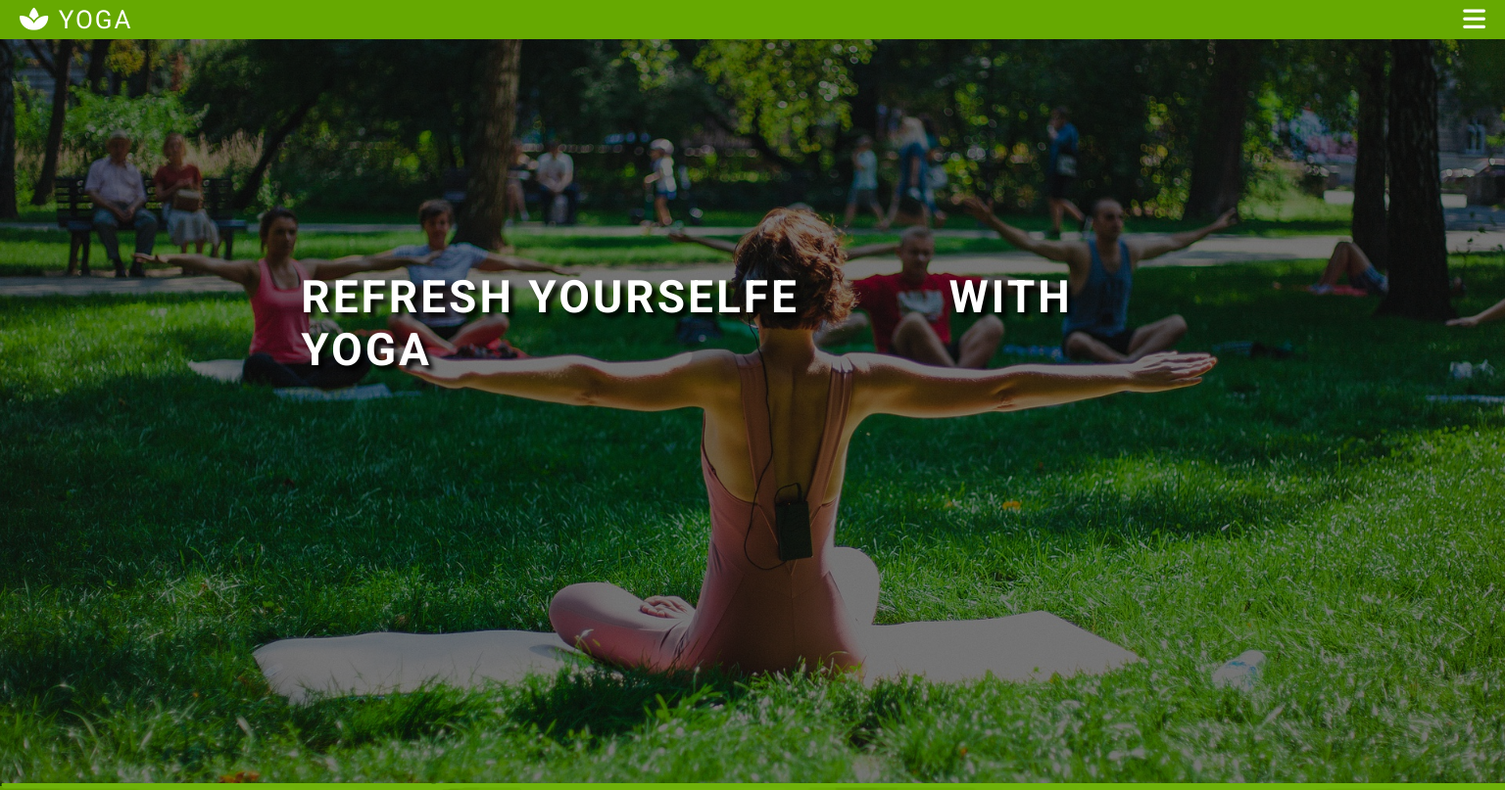
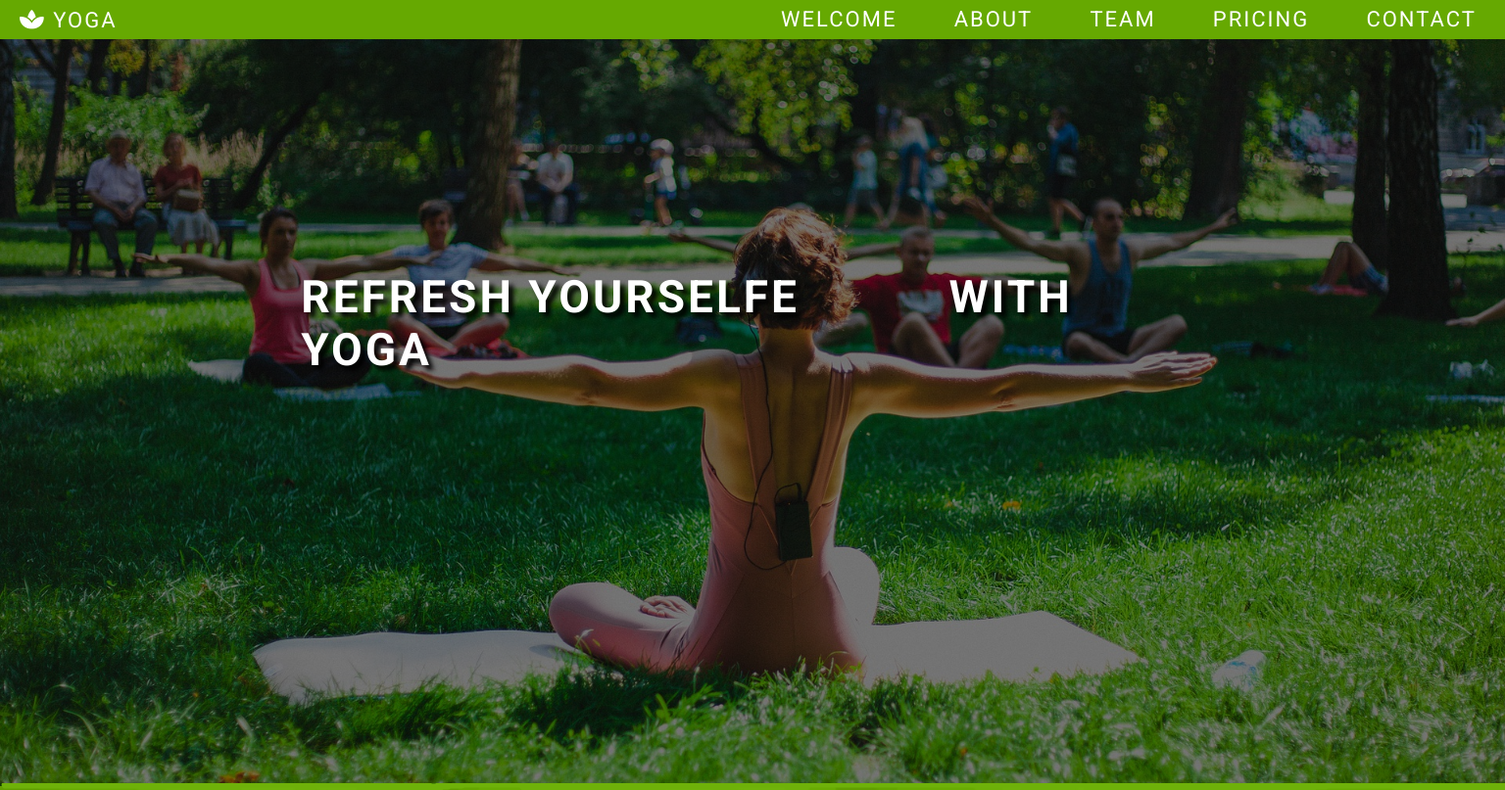
Before and after one commit to greg6589/yoga, a plain HTML site: page index.html in a window 1536 px wide. Shown: the top 807 px of the page at 98% size. Drawn offline with Linux system fonts and the light colour scheme.

Commit message:
min-width: 1360px styles for nav

```diff
--- a/style.css
+++ b/style.css
@@ -660,6 +660,49 @@ footer {
     }
 }
 
+@media (min-width: 1360px) and (orientation:landscape) {
+    nav {
+        position: fixed;
+        top: 0;
+        left: 0;
+        right: 0;
+        height: 5vh;
+        background-color: rgb(102, 169, 1);
+        z-index: 1;
+        display: flex;
+        justify-content: space-between;
+    }
+
+    .navbar {
+        position: static;
+        width: 30%;
+    }
+
+    .menu {
+        position: static;
+        height: 5vh;
+        line-height: 5vh;
+        width: 50%;
+        padding: 0px;
+        display: flex;
+        justify-content: space-around;
+    }
+
+    .logo a {
+        font-size: 22px;
+    }
+
+    .burger {
+        display: none;
+    }
+
+    .menu li {
+        display: inline-block;
+    }
+
+    .menu li a {
+        font-size: 22px;
+    }
     .description {
         width: 50%;
     }
```
